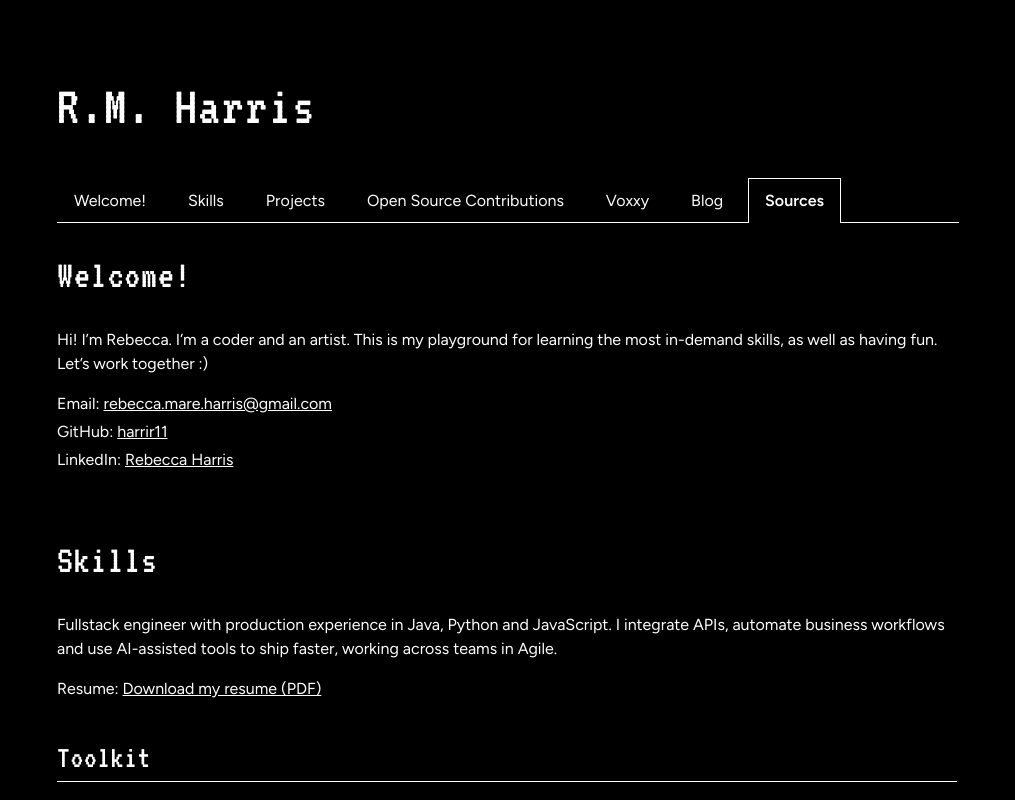
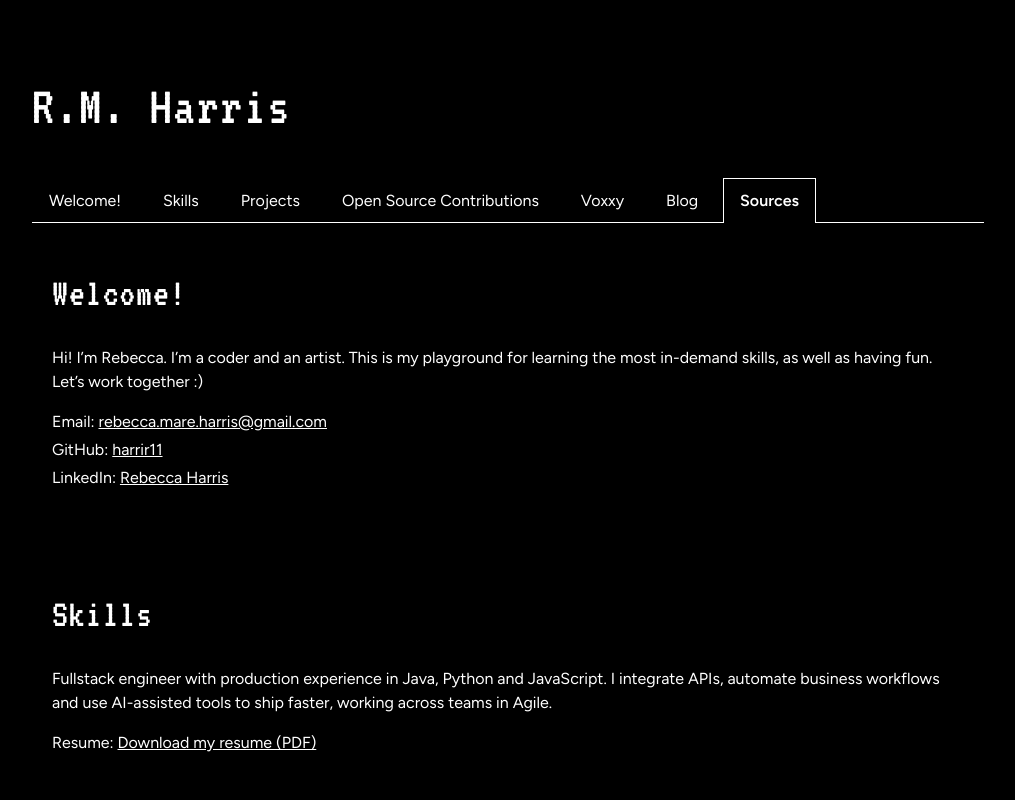
Before and after one commit to harrir11/Skills_Portfolio, a React (Vite) app: page / in a window 1280 px wide. Shown: the top 800 px of the page, without its empty margins (132-1147 px from the left). Built offline with nearby package versions, Linux system fonts and the light colour scheme.

Commit message:
more margin changing

```diff
--- a/src/index.css
+++ b/src/index.css
@@ -12,7 +12,7 @@ body {
 }
 
 .page {
-  max-width: 950px;
+  max-width: 1000px;
   margin: 30px auto 0;
   padding: 48px 24px;
 }
@@ -95,8 +95,8 @@ h1 {
 }
 
 .panel {
-  padding: 32px 0;
-  max-width: 900px;
+  max-width: 950px;
+  padding: 50px 20px;
 }
 
 
```
